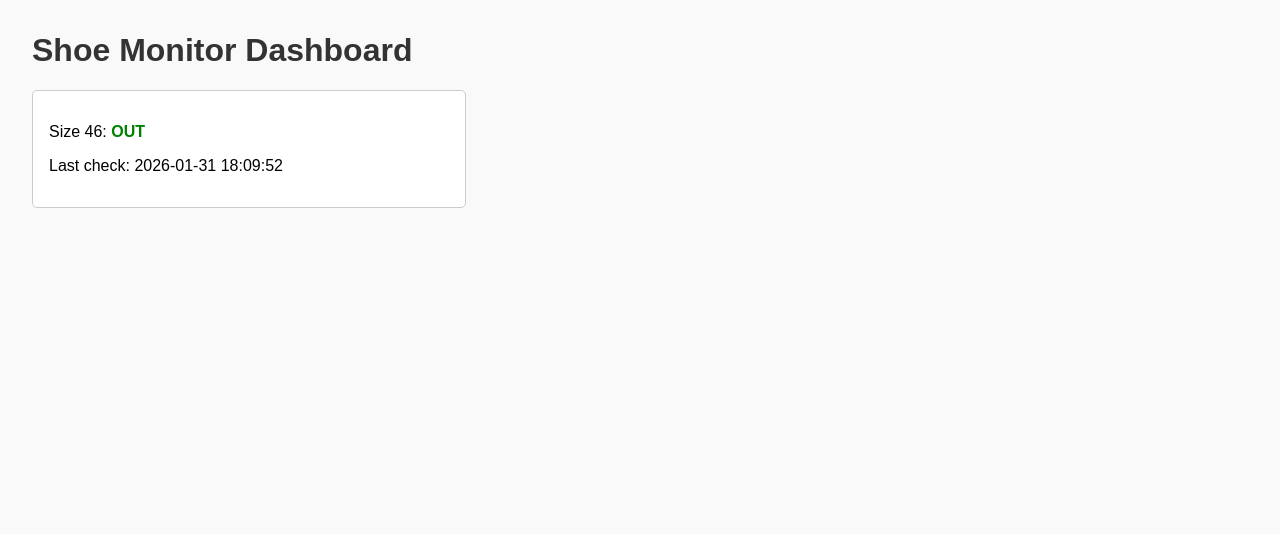
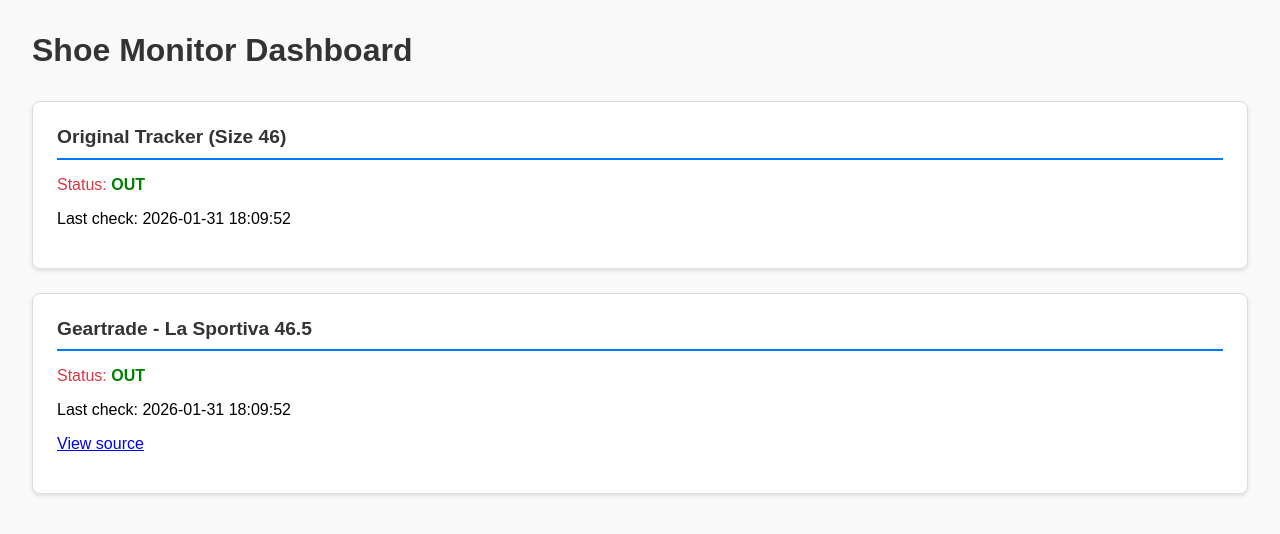
Before and after one commit to upshawam/shoe-monitor-dashboard, a plain HTML site: page index.html in a window 1280 px wide. Drawn offline with Linux system fonts and the light colour scheme.

Commit message:
Implement Geartrade tracking for La Sportiva shoes with automated alerts and caching

```diff
--- a/index.html
+++ b/index.html
@@ -7,7 +7,7 @@
 </head>
 <body>
   <h1>Shoe Monitor Dashboard</h1>
-  <div id="status">Loading...</div>
+  <div id="trackers" class="trackers-container"></div>
   <script src="index.js"></script>
 </body>
 </html>
--- a/index.js
+++ b/index.js
@@ -1,12 +1,21 @@
 async function loadStatus() {
   try {
-    const res = await fetch('status.json?cacheBust=' + Date.now());
-    const data = await res.json();
-    document.getElementById('status').innerHTML =
-      `<p>Size ${data.target_size}: <strong>${data.status}</strong></p>
-       <p>Last check: ${data.last_check}</p>`;
+    const res = await fetch('trackers.json?cacheBust=' + Date.now());
+    const trackers = await res.json();
+    const container = document.getElementById('trackers');
+
+    container.innerHTML = Object.entries(trackers).map(([key, data]) => `
+      <div class="tracker-card">
+        <h2>${data.name}</h2>
+        <p class="tracker-status ${data.status === 'IN' ? 'in-stock' : 'out-of-stock'}">
+          Status: <strong>${data.status}</strong>
+        </p>
+        <p>Last check: ${data.last_check}</p>
+        ${data.link ? `<p><a href="${data.link}" target="_blank">View source</a></p>` : ''}
+      </div>
+    `).join('');
   } catch (e) {
-    document.getElementById('status').innerText = 'Error loading status';
+    document.getElementById('trackers').innerHTML = '<p class="error">Error loading tracker status</p>';
   }
 }
 
--- a/style.css
+++ b/style.css
@@ -19,3 +19,36 @@ h1 {
 strong {
   color: green;
 }
+.trackers-container {
+  display: grid;
+  gap: 1.5em;
+  margin-top: 2em;
+}
+
+.tracker-card {
+  padding: 1.5em;
+  border: 1px solid #ddd;
+  border-radius: 8px;
+  background: #fff;
+  box-shadow: 0 2px 4px rgba(0,0,0,0.1);
+}
+
+.tracker-card h2 {
+  margin-top: 0;
+  font-size: 1.2em;
+  color: #333;
+  border-bottom: 2px solid #007bff;
+  padding-bottom: 0.5em;
+}
+
+.tracker-status {
+  margin: 0.5em 0;
+}
+
+.tracker-status.in-stock {
+  color: #28a745;
+}
+
+.tracker-status.out-of-stock {
+  color: #dc3545;
+}
--- /dev/null
+++ b/trackers.json
@@ -0,0 +1,13 @@
+{
+  "existing_tracker": {
+    "name": "Original Tracker (Size 46)",
+    "status": "OUT",
+    "last_check": "2026-01-31 18:09:52"
+  },
+  "geartrade_la_sportiva_46_5": {
+    "name": "Geartrade - La Sportiva 46.5",
+    "status": "OUT",
+    "last_check": "2026-01-31 18:09:52",
+    "link": "https://geartrade.com/search?q=la+sportiva&type=article%2Cpage%2Cproduct&options%5Bprefix%5D=last&sort_by=relevance&filter.v.option.size=46.5"
+  }
+}
```
Also changed, not shown: scripts/geartrade-tracker.js (added, +83 -0 lines), .geartrade-cache.json (added), .github/workflows/geartrade-tracker.yml (added), README.md (added), 1 other file.
